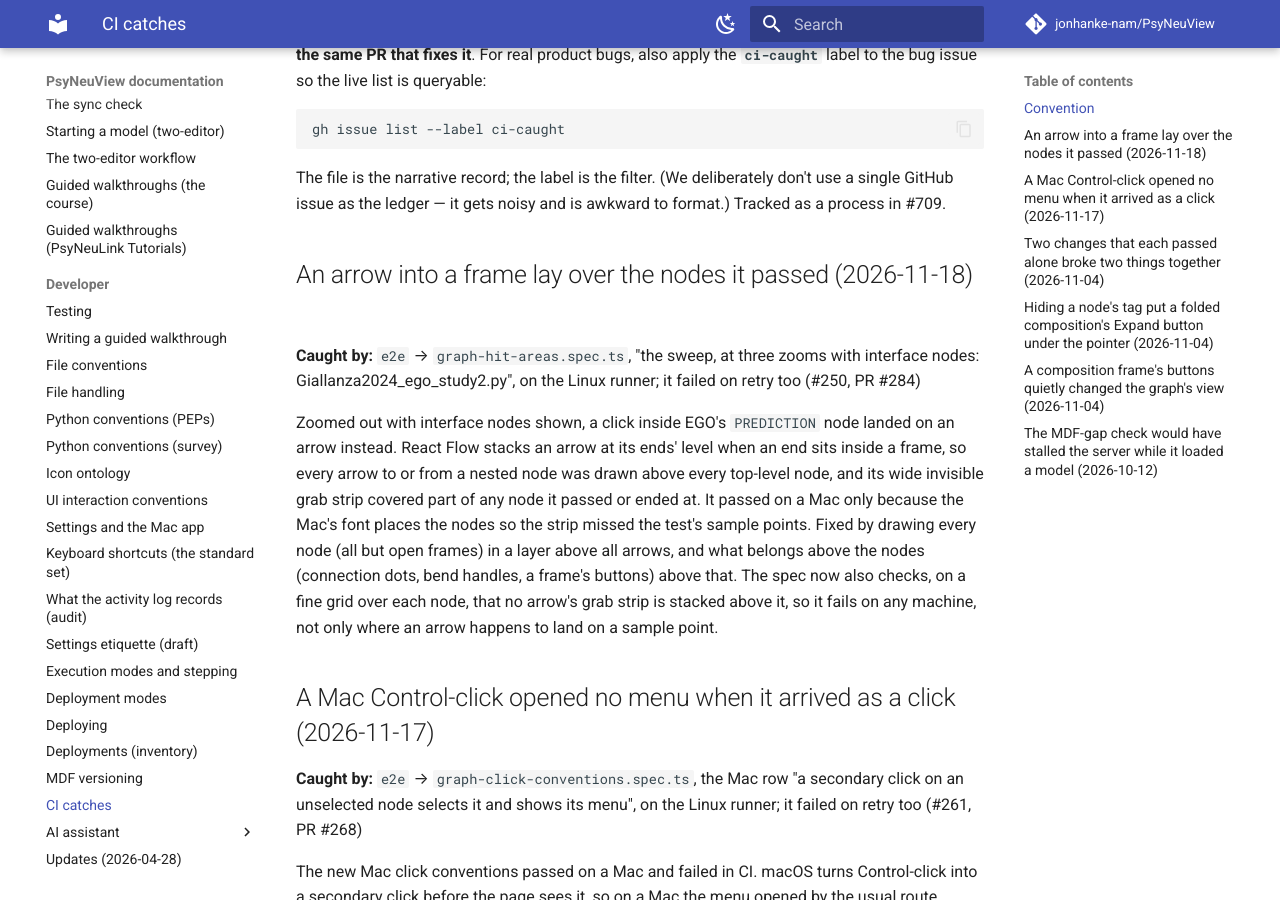
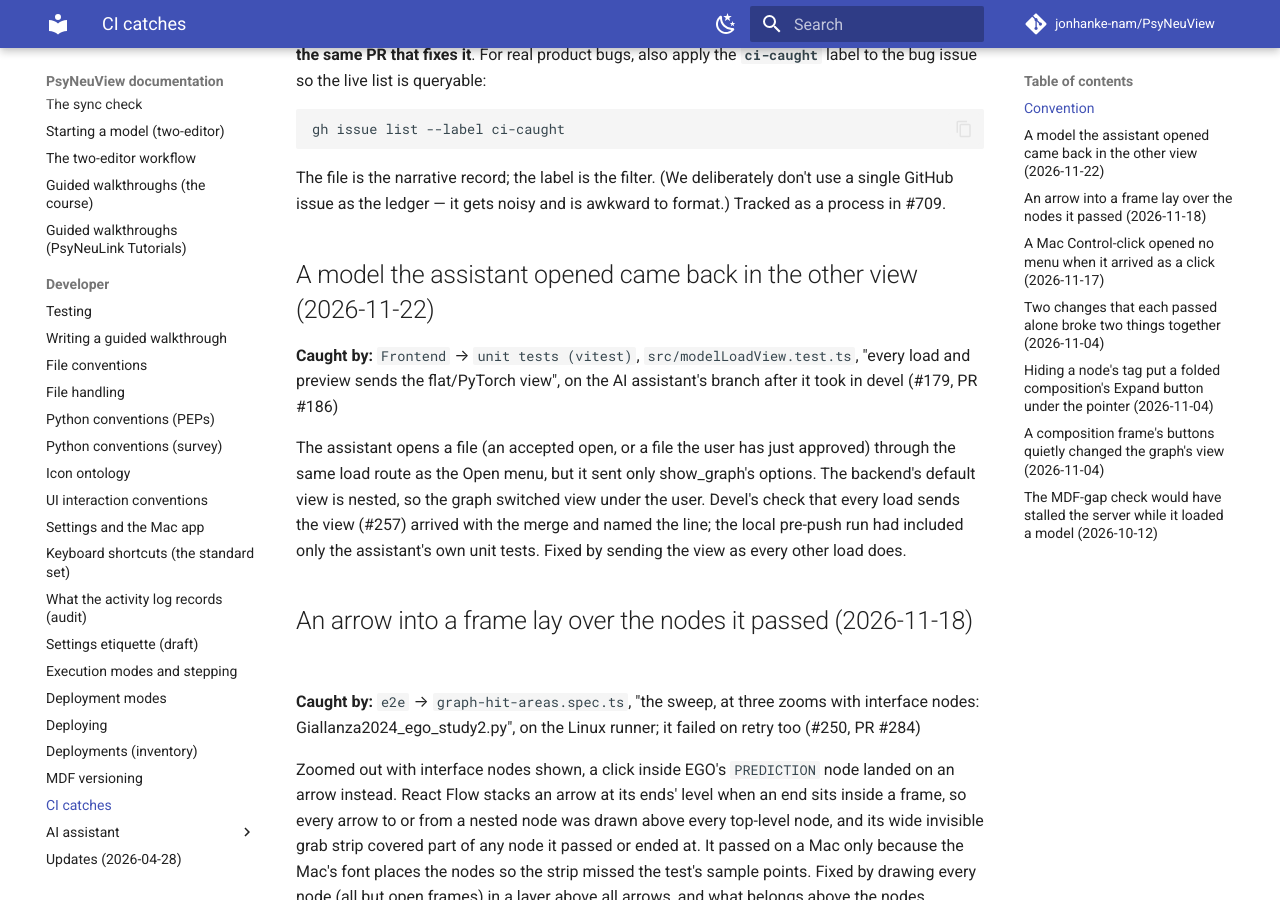
Before and after one commit to jonhanke-nam/PsyNeuView, an MkDocs documentation site: the page built from docs/ci/catches.md, in a window 1280 px wide and 900 px high, scrolled down 414 px. Built offline with MkDocs 1.6.1 and Material for MkDocs 9.7.7, drawn with Linux system fonts in a browser that asks for light colours; comment, search, counter and statistics services are not loaded.

Commit message:
CI catches: the assistant's model opens and the view (#179)
Co-Authored-By: Claude Opus 5.5 <noreply@anthropic.com>

```diff
--- a/docs/ci/catches.md
+++ b/docs/ci/catches.md
@@ -20,6 +20,20 @@ gh issue list --label ci-caught
 The file is the narrative record; the label is the filter. (We deliberately
 don't use a single GitHub issue as the ledger — it gets noisy and is awkward to
 format.) Tracked as a process in #709.
+
+## A model the assistant opened came back in the other view (2026-11-22)
+
+**Caught by:** `Frontend` → `unit tests (vitest)`, `src/modelLoadView.test.ts`,
+"every load and preview sends the flat/PyTorch view", on the AI assistant's
+branch after it took in devel (#179, PR #186)
+
+The assistant opens a file (an accepted open, or a file the user has just
+approved) through the same load route as the Open menu, but it sent only
+show_graph's options. The backend's default view is nested, so the graph
+switched view under the user. Devel's check that every load sends the view
+(#257) arrived with the merge and named the line; the local pre-push run had
+included only the assistant's own unit tests. Fixed by sending the view as
+every other load does.
 
 ## An arrow into a frame lay over the nodes it passed (2026-11-18)
 
```
